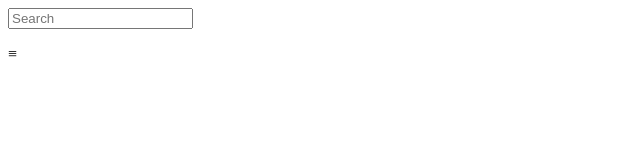
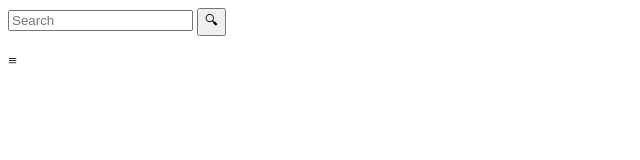
Before and after one commit to ahmad-noor21/Novel_web_apps, a plain HTML site: page index.html in a window 1280 px wide. Shown: the whole page, without its empty margins (0-640 px from the left). Drawn offline with Linux system fonts and the light colour scheme.

Commit message:
fix(header): perbaiki penempatan

```diff
--- a/index.html
+++ b/index.html
@@ -8,8 +8,13 @@
 </head>
 <body>
   <header>
-    <input type="search" placeholder="Search">
-    <p>≡</p>
+    <div class="box_search">
+      <input type="text" placeholder="Search">
+      <button>🔍︎</button>
+    </div>
+    <nav>
+    <p class="icon_menu">≡</p>
+    </nav>
   </header>
 </body>
 </html>
```
